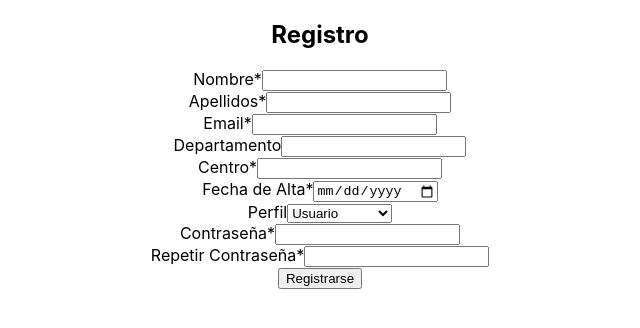
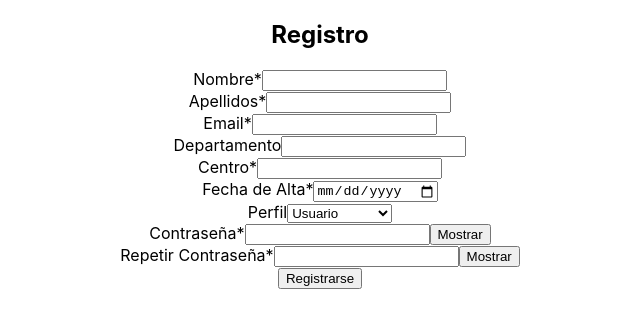
Before and after one commit to sys-arch/SGART-Frontend, a React (Create React App) app in the folder Sgart_front/: page / in a window 1280 px wide. Shown: the top 328 px of the page, without its empty margins (320-960 px from the left). Built offline with nearby package versions, Linux system fonts and the light colour scheme.

Commit message:
Update RegisterForm.js
registro 07/10

```diff
--- a/Sgart_front/src/components/RegisterForm.js
+++ b/Sgart_front/src/components/RegisterForm.js
@@ -1,8 +1,6 @@
 import React, { useState } from 'react';
 
 const RegisterForm = () => {
-
-    // Estados de cada campo del formulario
     const [nombre_textbox, setNombre] = useState('');
     const [apellidos_textbox, setApellidos] = useState('');
     const [email_textbox, setEmail] = useState('');
@@ -13,8 +11,10 @@ const RegisterForm = () => {
     const [contrasena_textbox, setContrasena] = useState('');
     const [repetirContrasena_textbox, setRepetirContrasena] = useState('');
     const [error, setError] = useState('');
+    const [showPassword, setShowPassword] = useState(false);
+    const [showRepeatPassword, setShowRepeatPassword] = useState(false);
 
-    // Cambios en los campos del formulario
+
     const handleChange = (event) => {
         const { name, value } = event.target;
         switch (name) {
@@ -53,20 +53,27 @@ const RegisterForm = () => {
     const handleSubmit = (event) => {
         event.preventDefault();
 
-        // ¿Coinciden las contraseñas?
+        // ¿Contraseñas iguales?
         if (contrasena_textbox !== repetirContrasena_textbox) {
             setError('Las contraseñas no coinciden.');
             return;
         }
 
-        //Verificar email
+        // ¿Contraseña robusta?
+        const passwordRegex = /^(?=.*[a-z])(?=.*[A-Z])(?=.*\d)(?=.*[@$!%*?&])[A-Za-z\d@$!%*?&]{8,}$/;
+        if (!passwordRegex.test(contrasena_textbox)) {
+            setError('La contraseña debe tener al menos 8 caracteres, incluyendo una mayúscula, una minúscula, un número y un carácter especial (@, $, !, %, *, ?, &).');
+            return;
+        }
+
+        // Validar email
         const emailRegex = /^[^\s@]+@[^\s@]+\.[^\s@]+$/;
         if (!emailRegex.test(email_textbox)) {
             setError('El formato del correo electrónico no es válido.');
             return;
         }
 
-        // Validación de fecha (no puede ser una fecha futura)
+        // Validar fecha (no puede ser una fecha futura)
         const fechaSeleccionada = new Date(fechaAlta_box);
         const fechaActual = new Date();
         if (fechaSeleccionada > fechaActual) {
@@ -76,7 +83,15 @@ const RegisterForm = () => {
 
         alert('Registro exitoso');
         setError('');
-        // Enviar datos al backend...
+        // Enviar los datos al backend...
+    };
+
+    const togglePasswordVisibility = () => {
+        setShowPassword((prevShowPassword) => !prevShowPassword);
+    };
+
+    const toggleRepeatPasswordVisibility = () => {
+        setShowRepeatPassword((prevShowRepeatPassword) => !prevShowRepeatPassword);
     };
 
     return (
@@ -85,42 +100,48 @@ const RegisterForm = () => {
             {error && <p style={{ color: 'red' }}>{error}</p>}
             <div>
                 <label>Nombre*</label>
-                <input type="text" name="nombre_textbox" required/>
+                <input type="text" name="nombre_textbox" value={nombre_textbox} onChange={handleChange} required />
             </div>
             <div>
                 <label>Apellidos*</label>
-                <input type="text" name="apellidos_textbox" required/>
+                <input type="text" name="apellidos_textbox" value={apellidos_textbox} onChange={handleChange} required />
             </div>
             <div>
                 <label>Email*</label>
-                <input type="email" name="email_textbox" required/>
+                <input type="email" name="email_textbox" value={email_textbox} onChange={handleChange} required />
             </div>
             <div>
                 <label>Departamento</label>
-                <input type="text" name="departamento_textbox" />
+                <input type="text" name="departamento_textbox" value={departamento_textbox} onChange={handleChange} />
             </div>
             <div>
                 <label>Centro*</label>
-                <input type="text" name="centro_textbox" required />
+                <input type="text" name="centro_textbox" value={centro_textbox} onChange={handleChange} required />
             </div>
             <div>
                 <label>Fecha de Alta*</label>
-                <input type="date" name="fechaAlta_box" required />
+                <input type="date" name="fechaAlta_box" value={fechaAlta_box} onChange={handleChange} required />
             </div>
             <div>
                 <label>Perfil</label>
-                <select name="perfil_desplegable">
+                <select name="perfil_desplegable" value={perfil_desplegable} onChange={handleChange}>
                     <option value="usuario">Usuario</option>
                     <option value="admin">Administrador</option>
                 </select>
             </div>
             <div>
                 <label>Contraseña*</label>
-                <input type="password" name="contrasena_textbox" value={contrasena_textbox} onChange={handleChange} required />
+                <input type={showPassword ? "text" : "password"} name="contrasena_textbox" value={contrasena_textbox} onChange={handleChange} required />
+                <button type="button" onClick={togglePasswordVisibility}>
+                    {showPassword ? "Ocultar" : "Mostrar"}
+                </button>
             </div>
             <div>
                 <label>Repetir Contraseña*</label>
-                <input type="password" name="repetirContrasena_textbox" value={repetirContrasena_textbox} onChange={handleChange} required />
+                <input type={showRepeatPassword ? "text" : "password"} name="repetirContrasena_textbox" value={repetirContrasena_textbox} onChange={handleChange} required />
+                <button type="button" onClick={toggleRepeatPasswordVisibility}>
+                    {showRepeatPassword ? "Ocultar" : "Mostrar"}
+                </button>
             </div>
 
             <button type="submit">Registrarse</button>
```
